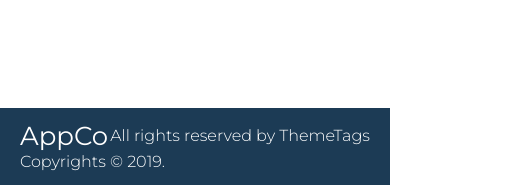
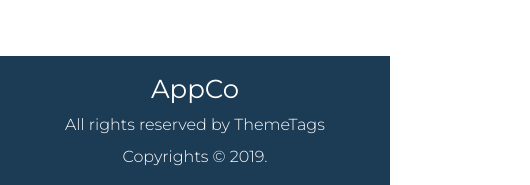
Before and after one commit to diakivm/nm_client, a React (Create React App) app: page / in a window 390 px wide. Shown: the part 656-841 px from the top of the page, 530 px wide, since content can reach past the window. Built offline with nearby package versions, Linux system fonts and the light colour scheme; no server answers.

Commit message:
Footer responsive improvements

```diff
--- a/src/components/CustomTable/CustomTable.js
+++ b/src/components/CustomTable/CustomTable.js
@@ -85,7 +85,7 @@ const CustomTable = ({fetchData, filters, pageList}) => {
                 <div className="table__pagination">
                     <div className="table__pagination_blocks">
                         <Stack spacing={2}>
-                            <Pagination count={data?.totalPages} onChange={handlePageChange} shape="rounded"
+                            <Pagination count={data?.totalPages} onChange={handlePageChange} shape="rounded" siblingCount={0}
                                         variant="rounded" size='large'/>
                         </Stack>
                     </div>
--- a/src/components/layout/Footer/index.scss
+++ b/src/components/layout/Footer/index.scss
@@ -9,6 +9,18 @@
     justify-content: space-between;
     align-items: center;
     flex-wrap: wrap;
+
+    @media (max-width: 640px) {
+      justify-content: center;
+      flex-direction: column;
+
+      .footer__logo {
+        margin: 5px;
+      }
+      .footer__info {
+        margin: 5px;
+      }
+    }
   }
 
   &__logo {
--- a/src/pages/TransactionsPage/TransactionsPage.js
+++ b/src/pages/TransactionsPage/TransactionsPage.js
@@ -28,7 +28,7 @@ function TransactionsPage() {
         }
 
         if (selectedFilter?.value && searchValue) {
-            setTableFilters({[selectedFilter.value]: searchValue})
+            setTableFilters({[selectedFilter.value]: searchValue?.trim()})
         }
     }
 
@@ -40,8 +40,8 @@ function TransactionsPage() {
                         <CustomTextInput
                             value={searchValue}
                             setValue={setSearchValue}
+                            className='filters-inputs__text-input'
                             sx={{
-                                width: 250,
                                 "& fieldset": {border: 'none'},
                             }}/>
                         <div className='transactions__filters-separator'/>
@@ -49,8 +49,8 @@ function TransactionsPage() {
                             itemsToSelect={tableFiltersToSelect}
                             selected={selectedFilter}
                             setSelected={setSelectedFilter}
+                            className='filters-inputs__select-input'
                             sx={{
-                                width: 180,
                                 "& fieldset": {border: 'none'},
                             }}/>
                     </div>
--- a/src/pages/TransactionsPage/TransactionsPageList.js
+++ b/src/pages/TransactionsPage/TransactionsPageList.js
@@ -58,7 +58,7 @@ export const TransactionsPageList = [
         label: 'Transaction Fee',
         field: 'gas',
         formater: (transaction) => {
-            return transaction?.gasPrice * transaction?.gasLimit / 10**18
+            return transaction?.gasPrice * transaction?.gas / 10**18
         },
         width: 150,
         maxWidth: 150
```
